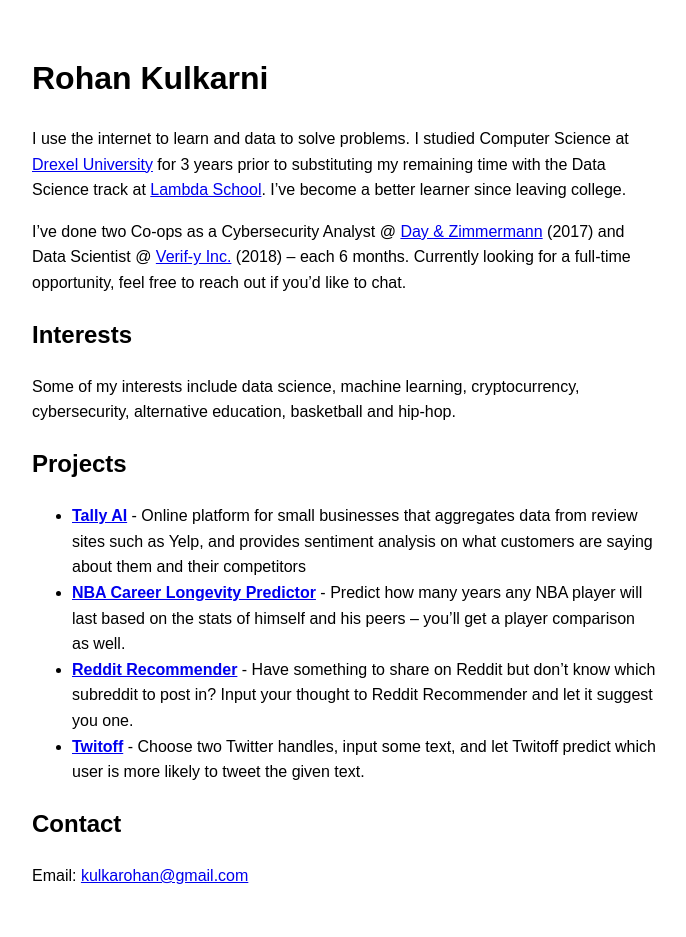
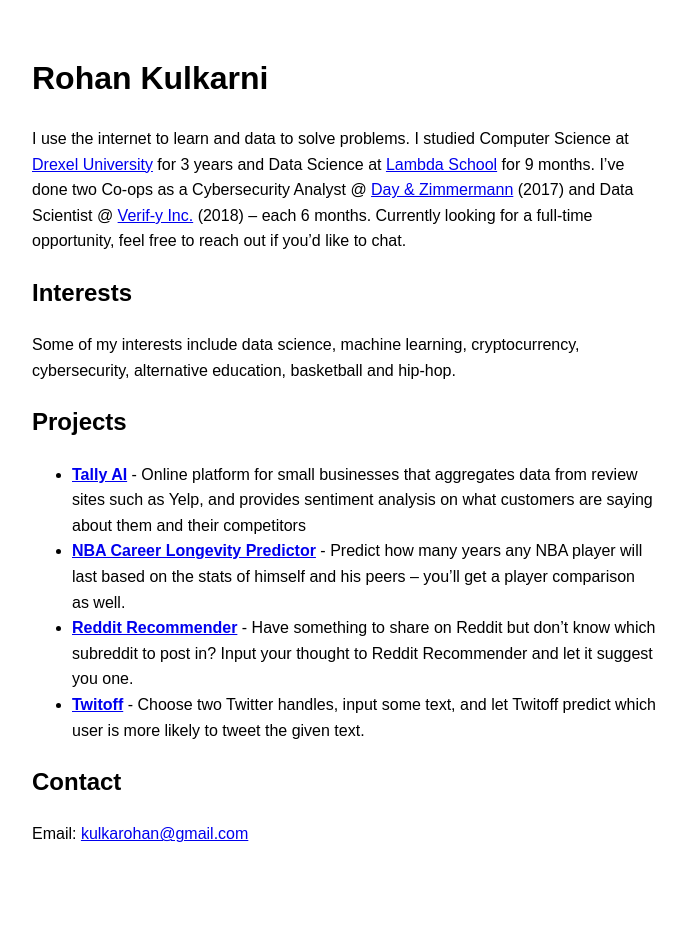
Before and after one commit to kulkarohan/portfolio, a Jekyll site: the page built from index.md, in a window 1280 px wide. Shown: the whole page, without its empty margins (296-982 px from the left). Built offline with Jekyll 4.4.1, drawn with Linux system fonts in a browser that asks for light colours; our own code applies the rules of GitHub Pages for plain Markdown files; after the commit the page ends 900 px from its top, so only the background shows below that.

Commit message:
Update index.md

```diff
--- a/index.md
+++ b/index.md
@@ -1,8 +1,6 @@
 # Rohan Kulkarni
 
-I use the internet to learn and data to solve problems. I studied Computer Science at [Drexel University](https://drexel.edu/) for 3 years prior to substituting my remaining time with the Data Science track at [Lambda School](https://lambdaschool.com/). I've become a better learner since leaving college.
-
-I've done two Co-ops as a Cybersecurity Analyst @ [Day & Zimmermann](https://www.dayzim.com/) (2017) and Data Scientist @ [Verif-y Inc.](https://verif-y.com/) (2018) -- each 6 months. Currently looking for a full-time opportunity, feel free to reach out if you'd like to chat.
+I use the internet to learn and data to solve problems. I studied Computer Science at [Drexel University](https://drexel.edu/) for 3 years and Data Science at [Lambda School](https://lambdaschool.com/) for 9 months. I've done two Co-ops as a Cybersecurity Analyst @ [Day & Zimmermann](https://www.dayzim.com/) (2017) and Data Scientist @ [Verif-y Inc.](https://verif-y.com/) (2018) -- each 6 months. Currently looking for a full-time opportunity, feel free to reach out if you'd like to chat.
 
 ## Interests
 Some of my interests include data science, machine learning, cryptocurrency, cybersecurity, alternative education, basketball and hip-hop.
```
